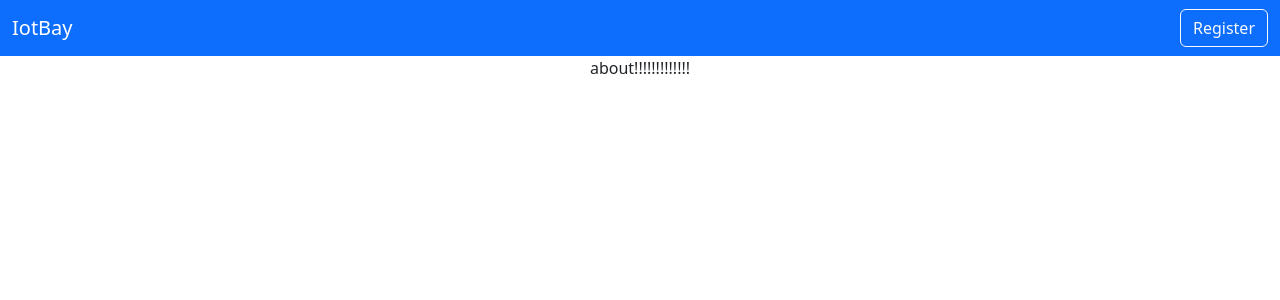
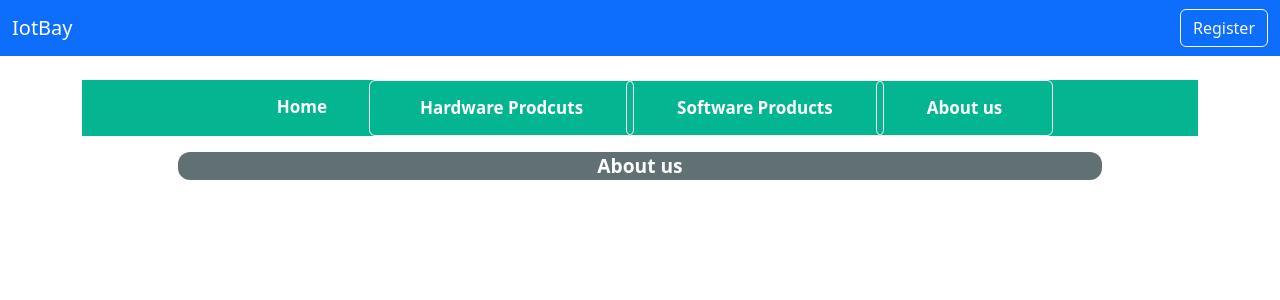
Before and after one commit to Taehexnlee/iotbay_demo, a React (Create React App) app: page /aboutUs in a window 1280 px wide. Shown: the top 300 px of the page. Built offline with nearby package versions, Linux system fonts and the light colour scheme.

Commit message:
bar included

```diff
--- a/src/pages/AboutUs.js
+++ b/src/pages/AboutUs.js
@@ -1,7 +1,24 @@
 import React from 'react'
+import { Link } from 'react-router-dom'
 
 export default function AboutUs() {
   return (
-    <div>about!!!!!!!!!!!!!</div>
+    <div className='container'>
+      <div className='py-4'>
+        <header>
+          <section class="page-links">
+            <Link to="/">Home</Link>
+            <Link className='btn btn-outline-light' to={`/hardwareHome`}>Hardware Prodcuts</Link>
+            <Link className='btn btn-outline-light' to={`/softwareHome`}>Software Products</Link>
+            <Link className='btn btn-outline-light' to={`/aboutUs`}>About us</Link>
+          </section>
+        </header>
+
+        <main>
+          <p class="hometext">About us</p>
+        </main>
+
+      </div>
+    </div>
   )
 }
--- a/src/pages/HardwareHome.js
+++ b/src/pages/HardwareHome.js
@@ -1,7 +1,23 @@
 import React from 'react'
+import { Link } from 'react-router-dom'
 
 export default function HardwareHome() {
   return (
-    <div>what ever</div>
+    <div className='container'>
+      <div className='py-4'>
+        <header>
+          <section class="page-links">
+            <Link to="/">Home</Link>
+            <Link className='btn btn-outline-light' to={`/hardwareHome`}>Hardware Prodcuts</Link>
+            <Link className='btn btn-outline-light' to={`/softwareHome`}>Software Products</Link>
+            <Link className='btn btn-outline-light' to={`/aboutUs`}>About us</Link>
+          </section>
+        </header>
+
+        <main>
+          <p class="hometext">Hardware</p>
+        </main>
+      </div>
+    </div>
   )
 }
--- a/src/pages/Home.js
+++ b/src/pages/Home.js
@@ -25,7 +25,7 @@ export default function Home() {
         <header>
 
       <section class="page-links">
-        <a href="index.html">Home</a>
+        <a href="http://localhost:3000/">Home</a>
         <Link className='btn btn-outline-light' to={`/hardwareHome`}>Hardware Prodcuts</Link>
         <Link className='btn btn-outline-light' to={`/softwareHome`}>Software Products</Link>
         <Link className='btn btn-outline-light' to={`/aboutUs`}>About us</Link>
--- a/src/pages/SoftwareHome.js
+++ b/src/pages/SoftwareHome.js
@@ -1,7 +1,23 @@
 import React from 'react'
+import { Link } from 'react-router-dom'
 
 export default function SoftwareHome() {
   return (
-    <div>softwareHome</div>
+  <div className='container'>
+    <div className='py-4'>
+      <header>
+        <section class="page-links">
+          <Link to="/">Home</Link>
+          <Link className='btn btn-outline-light' to={`/hardwareHome`}>Hardware Prodcuts</Link>
+          <Link className='btn btn-outline-light' to={`/softwareHome`}>Software Products</Link>
+          <Link className='btn btn-outline-light' to={`/aboutUs`}>About us</Link>
+        </section>
+      </header>
+
+      <main>
+        <p class="hometext">Software</p>
+      </main>
+    </div>
+  </div>
   )
 }
```
